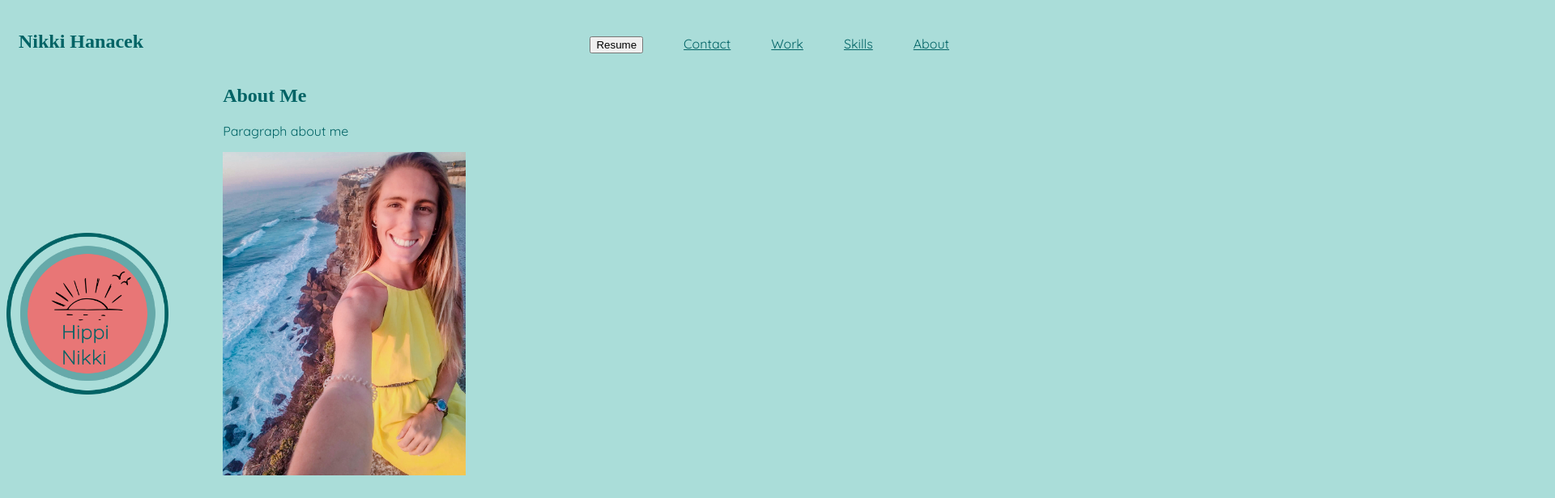
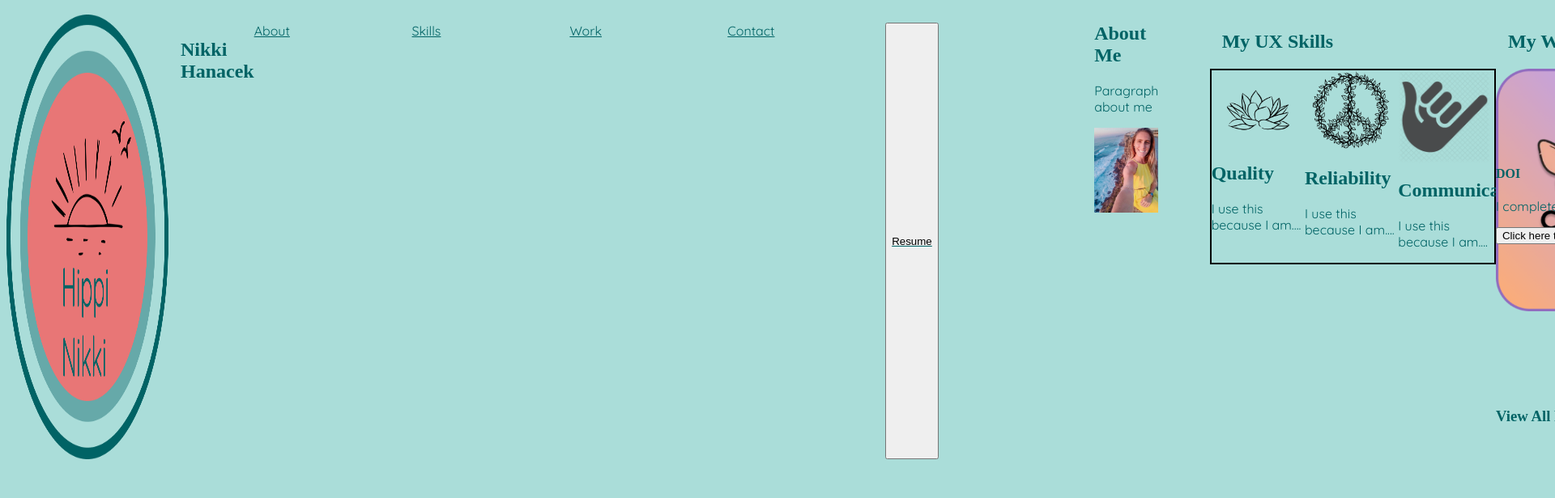
Before and after one commit to hippinikki/UX_UI_HW_18, a plain HTML site: page index.html in a window 1280 px wide. Shown: the top 616 px of the page at 81% size, 1920 px wide, since content can reach past the window. Drawn offline with Linux system fonts and the light colour scheme; files whose address does not match are found by name; a web font is replaced by a local one.

Commit message:
chgs 4.23

```diff
--- a/CSS/style.css
+++ b/CSS/style.css
@@ -1,5 +1,6 @@
 body {
     background-color: #AADDD9;
+    display: flex;
 }
 #heroGrid {
     margin: 0px 5%;
@@ -12,17 +13,17 @@ body {
     display: inline-block;
     width: 100%;
 }
+
 .navMenu {
-    margin: top 10px;
+    margin-top: 10px;
     justify-content: space-between;
     font-family: 'Quicksand', sans-serif;
     color: #006365;
-    float: right;
-    display: block;
-    padding-top: 18px;
-    padding-right: 10px;
-    margin-right: 40px;
-
+    display: flex;
+    width: 100vw;
+    /* padding-top: 18px; */
+    /* padding-right: 10px; */
+    /* margin-right: 40px; */
 }
 
 img {
@@ -41,15 +42,10 @@ h1 {
     display: inline-block;
     padding-top: 10px;
     padding-left: 15px;
-
 }
 p {
     font-family: 'Quicksand', sans-serif;
     color: #006365;
-}
-#navigation {
-    display: inline-block;
-    flex-direction: row-reverse;
 }
 h4 {
     font-family: 'Radley', serif;
@@ -62,9 +58,9 @@ h3 {
 }
 .flexContainer {
     display: flex;
-    flex-direction:row;
     padding: 0px;
     margin: 0px;
+    border:black 2px solid;
 }
 .quality {
     width:33%;
--- a/index.html
+++ b/index.html
@@ -5,18 +5,20 @@
         <link href="https://fonts.googleapis.com/css2?family=Quicksand:wght@300;400;500&family=Radley&display=swap" rel="stylesheet">
         <link href="C:\Users\14077\Documents\UCF Boot Camp\MyCode\16-Week\UX_UI_HW_17\CSS\style.css" rel= "stylesheet" type="text/css">
         <title>Portfolio</title>
-    <body>
-        <nav id="navBar">
-            <h1>Nikki Hanacek</h1>
+    </head>
+        <body>
             <nav id="navigation" class="navMenu">
+                <img src="images\Logo 1.png"style="width: 200px;"class="logo">
+                <h1>Nikki Hanacek</h1>
                 <a href="" class="navMenu" style="max-width: 2000px;">About</a>
                 <a href="" class="navMenu" style="max-width: 2000px;">Skills</a>
                 <a href="" class="navMenu" style="max-width: 2000px;">Work</a>
                 <a href="" class="navMenu" style="max-width: 2000px;">Contact</a>
-                <a href="" class="navMenu" style="max-width: 2000px;"><button>Resume</button></a></nav>
+                <a href="" class="navMenu" style="max-width: 2000px;"><button>Resume</button></a>
             </nav>
-    </head>
-            <img src="images\Logo 1.png"style="width: 200px;"class="logo">
+
+
+
         </div>
         <section id="heroGrid">
             <div id="content" class="heroGridArea">
```
